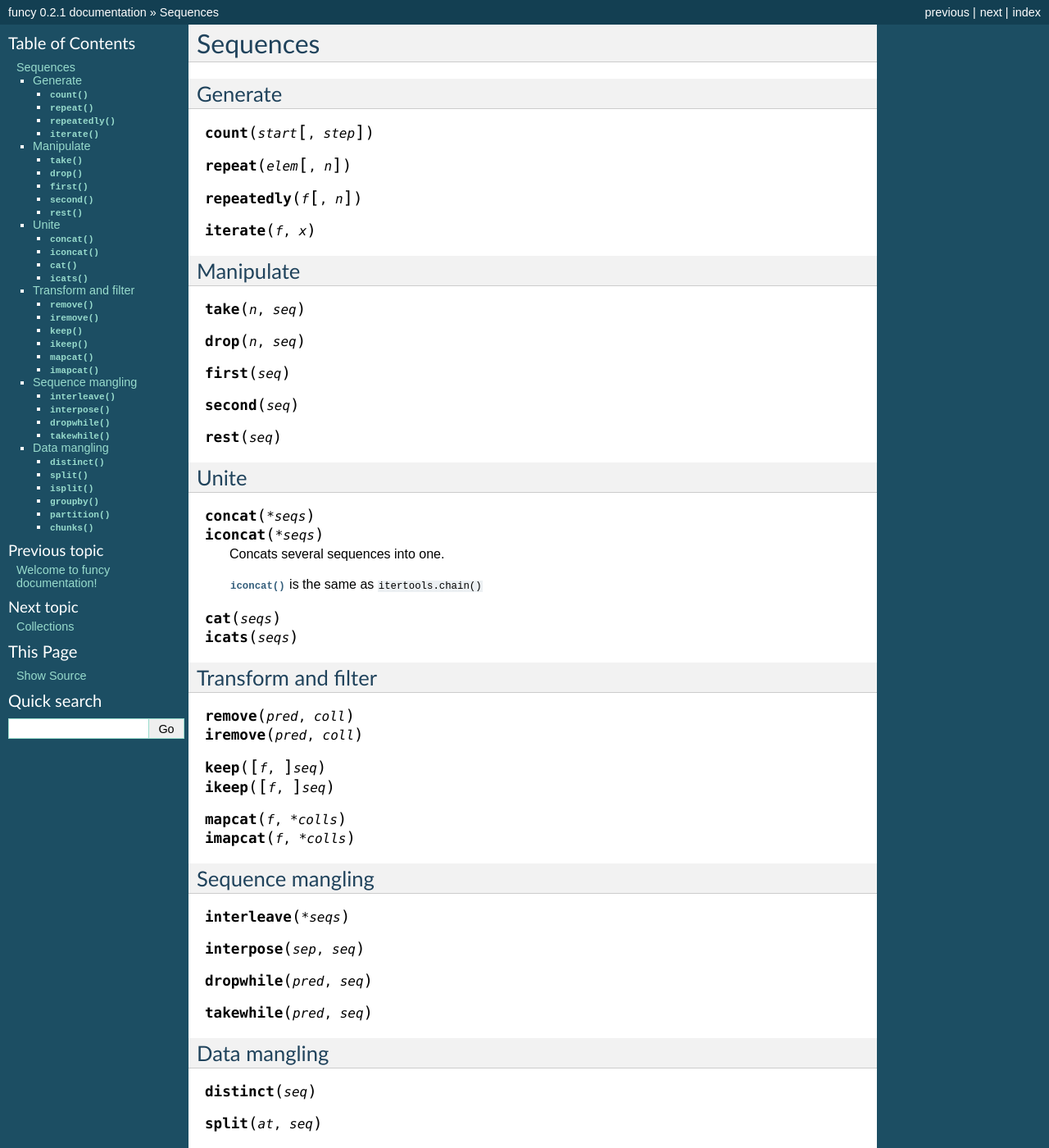
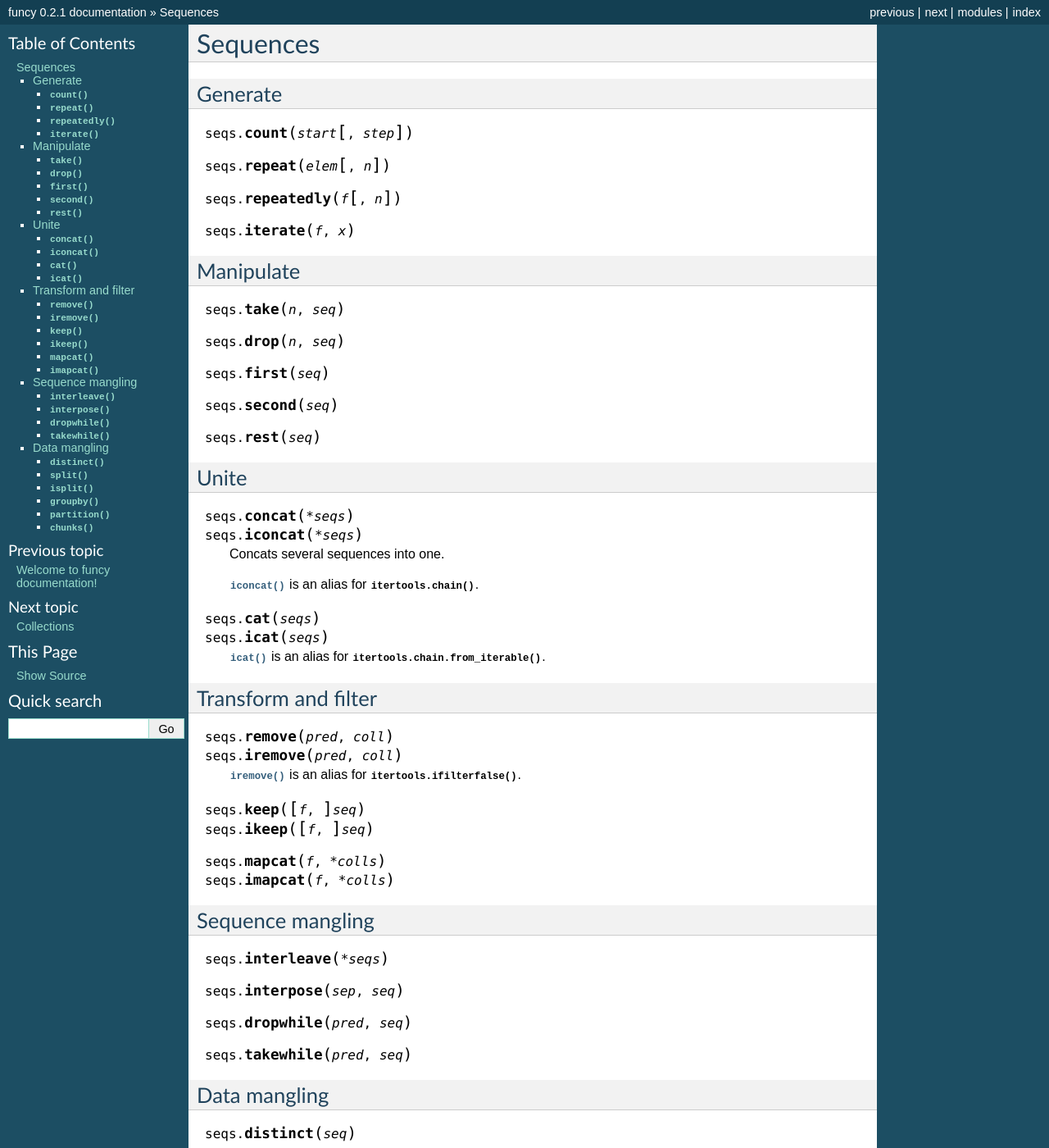
Before and after one commit to Jamaal224/funcy, a Sphinx documentation site: the page built from docs/seqs.rst, in a window 1280 px wide and 1400 px high. Shown: the whole window at 82% size. Built offline with Sphinx 7.4.7, drawn with Linux system fonts in a browser that asks for light colours; pages that are not in the unit, such as notebooks, are missing from menus; some of the changed text lies outside the part shown.

Commit message:
Set up docs cross-referencing

```diff
--- a/docs/conf.py
+++ b/docs/conf.py
@@ -25,7 +25,9 @@ import sys, os
 
 # Add any Sphinx extension module names here, as strings. They can be extensions
 # coming with Sphinx (named 'sphinx.ext.*') or your custom ones.
-extensions = ['sphinx.ext.coverage']
+extensions = ['sphinx.ext.coverage', 'sphinx.ext.intersphinx']
+
+intersphinx_mapping = {'python': ('http://docs.python.org/2', None)}
 
 # Add any paths that contain templates here, relative to this directory.
 templates_path = ['_templates']
--- a/docs/seqs.rst
+++ b/docs/seqs.rst
@@ -1,5 +1,7 @@
 Sequences
 =========
+
+.. module:: seqs
 
 Generate
 --------
@@ -28,11 +30,13 @@ Unite
 
     Concats several sequences into one.
 
-    :func:`iconcat` is the same as ``itertools.chain()``
+    :func:`iconcat` is an alias for :func:`itertools.chain`.
 
 
 .. function:: cat(seqs)
-              icats(seqs)
+              icat(seqs)
+
+    :func:`icat` is an alias for :meth:`itertools.chain.from_iterable`.
 
 
 Transform and filter
@@ -40,6 +44,8 @@ Transform and filter
 
 .. function:: remove(pred, coll)
               iremove(pred, coll)
+
+    :func:`iremove` is an alias for :func:`itertools.ifilterfalse`.
 
 .. function:: keep([f], seq)
               ikeep([f], seq)
```
